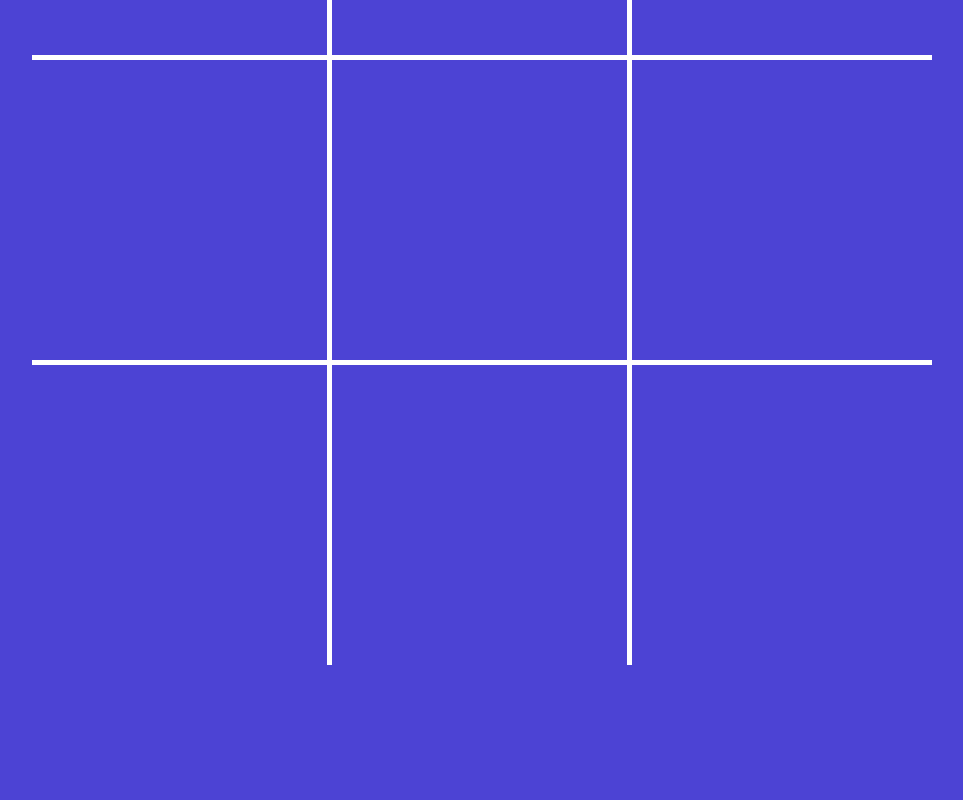
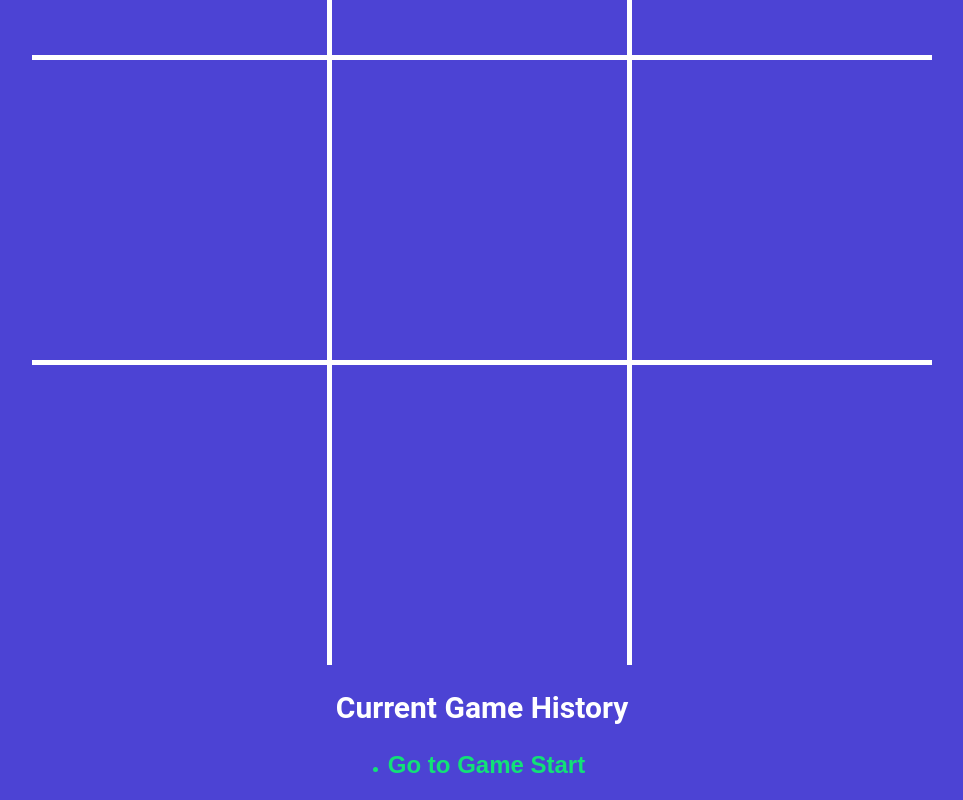
Before and after one commit to gforsythe/titactoe, a React (Vite) app: page / in a window 1280 px wide. Shown: the part 480-1280 px from the top of the page, without its empty margins (158-1121 px from the left). Before the commit the page ends 1145 px from the top, so only its background shows below. Built offline with nearby package versions, Linux system fonts and the light colour scheme.

Commit message:
added game history

```diff
--- a/src/App.jsx
+++ b/src/App.jsx
@@ -1,33 +1,50 @@
 import React, { useState } from 'react';
 import Board from './components/Board';
 import StatusMessage from './components/StatusMessage';
+import History from './components/History';
 import { calculateWinner } from './winner';
 import './styles.scss';
 const App = () => {
-  const [squares, setSquares] = useState(Array(9).fill(null));
-  const [isXNext, setIsXNext] = useState(false);
-  const winner = calculateWinner(squares);
+  const [history, setHistory] = useState([{squares: Array(9).fill(null), isXNext:false}]);
+  const [currentMove, setCurrentMove] = useState(0);
+  const gamingBoard = history[currentMove]
+
+  const winner = calculateWinner(gamingBoard.squares);
+
+console.log({historyLength:history, currentMove});
+  const handleSquareClick = clickedPosition => {
+    if (gamingBoard.squares[clickedPosition] || winner ) {
+      return;
+    }
+    setHistory(currentHistory => {
+      const isTraversing = currentMove + 1 !== currentHistory.length;
+      const lastGamingState = isTraversing ? currentHistory[currentMove]: history[history.length - 1];
 
 
-  const handleSquareClick = clickedPosition => {
-    if (squares[clickedPosition] || winner ) {
-      return;
-    }
-    setSquares(currentSquares => {
-      return currentSquares.map((squareValue, pos) => {
+
+      const nextSquaresState= lastGamingState.squares.map((squareValue, pos) => {
         if (clickedPosition === pos) {
-          return isXNext ? 'X' : 'O';
+          return lastGamingState.isXNext ? 'X' : 'O';
         }
         return squareValue;
       });
+      const base = isTraversing ? currentHistory.slice(0, currentHistory.indexOf(lastGamingState) + 1) : currentHistory
+      return base.concat({squares:nextSquaresState, isXNext:!lastGamingState.isXNext})
     });
 
-    setIsXNext(currentIsXNext => !currentIsXNext);
+    setCurrentMove(move => move + 1);
   };
+
+const moveTo = (move) => {
+  setCurrentMove(move)
+}
+
   return (
     <div className="app">
-     <StatusMessage winner={winner} isXNext={isXNext} squares={squares}/>
-      <Board squares={squares} handleSquareClick={handleSquareClick}/>
+     <StatusMessage winner={winner} gamingBoard={gamingBoard}/>
+      <Board squares={gamingBoard.squares} handleSquareClick={handleSquareClick}/>
+      <h2>Current Game History</h2>
+      <History moveTo={moveTo} history={history} currentMove={currentMove}/>
     </div>
   );
 };
--- /dev/null
+++ b/src/components/History.jsx
@@ -0,0 +1,10 @@
+import React from 'react'
+
+function History({history, moveTo, currentMove}) {
+  return (
+    <div className='history-wrapper'>
+        <ul className='history'>{history.map((i,index )=> <li key={index}><button className={`btn-move        ${currentMove === index ? 'active': ''}`} onClick={()=>moveTo(index)} type='button'  >{index === 0 ? 'Go to Game Start': `Go To Move #${index}`}</button></li>)}</ul></div>
+  )
+}
+
+export default History
--- a/src/components/StatusMessage.jsx
+++ b/src/components/StatusMessage.jsx
@@ -1,6 +1,7 @@
 import React from 'react';
 
-function StatusMessage({ winner, isXNext, squares }) {
+function StatusMessage({ winner, gamingBoard}) {
+  const {squares, isXNext} = gamingBoard;
   const noMovesLeft = squares.every(squareValue => squareValue !== null);
   const nextPlayer = isXNext ? 'X' : 'O';
 
--- a/src/styles.scss
+++ b/src/styles.scss
@@ -38,6 +38,7 @@ button {
   width: 300px;
   text-align: center;
   margin-bottom: 20px;
+
   .history {
     display: inline-block;
     padding: 0;
@@ -58,6 +59,8 @@ button {
 
       .btn-move {
     	  color: #fff;
+        font-size: 1.5rem;
+
         &.active {
           font-weight: bold;
           color: $green;
```
